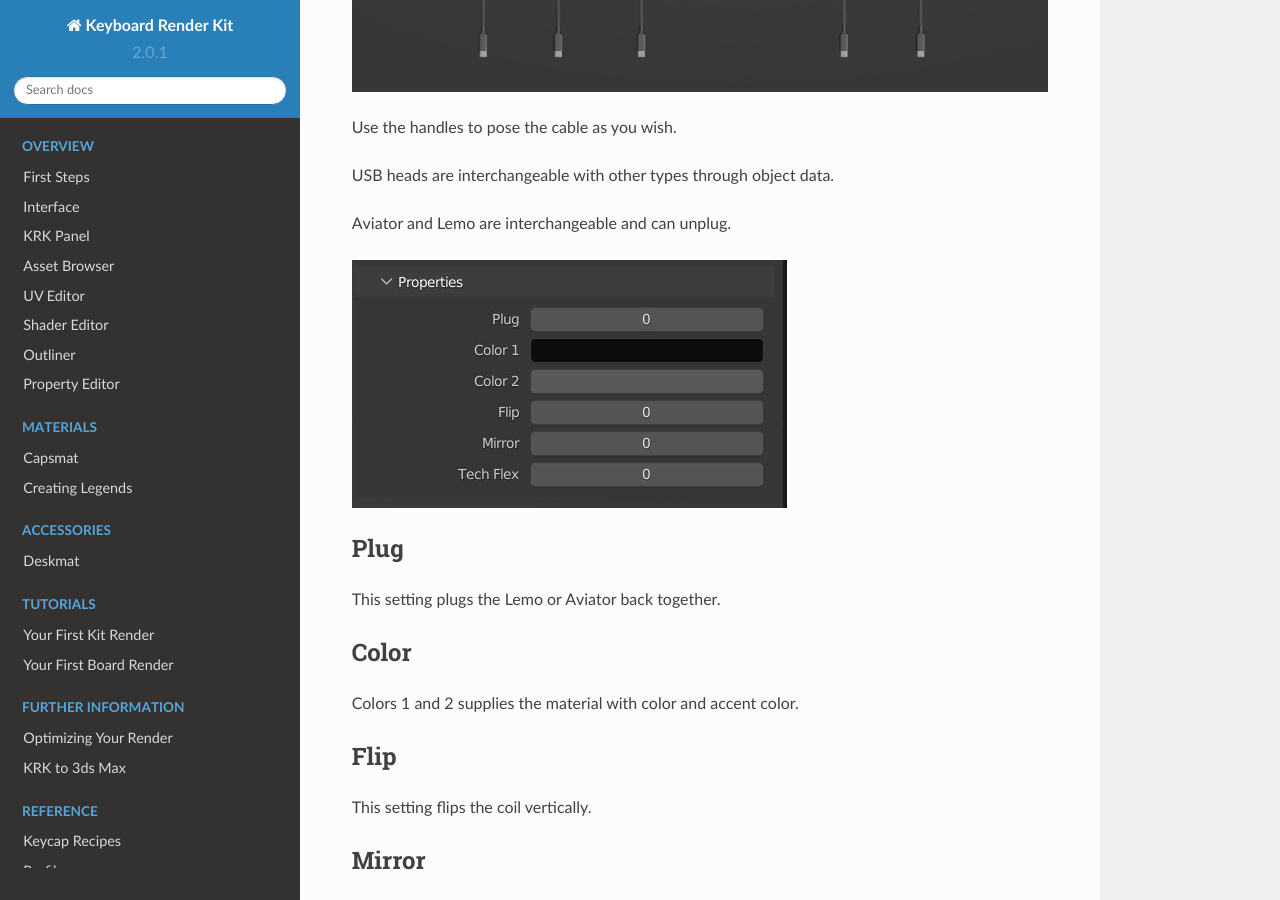
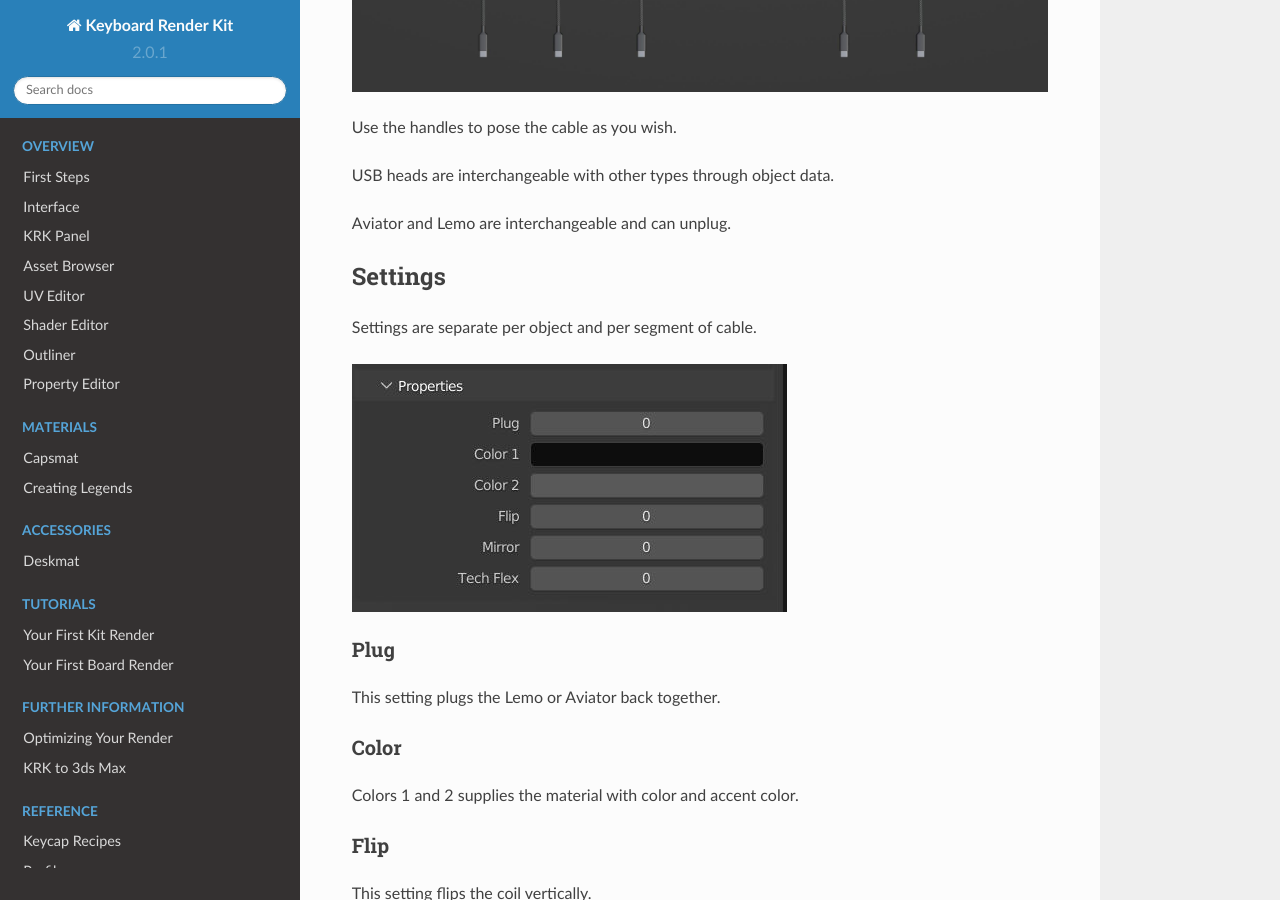
Before and after one commit to imperfectlink/KeyboardRenderKit, a Sphinx documentation site: the page built from docs/source/cables.rst, in a window 1280 px wide and 900 px high, scrolled down 765 px. Built offline with Sphinx 7.4.7 and the Read the Docs theme 2.0.0, drawn with Linux system fonts in a browser that asks for light colours.

Commit message:
Update cables.rst

```diff
--- a/docs/source/cables.rst
+++ b/docs/source/cables.rst
@@ -10,26 +10,30 @@ USB heads are interchangeable with other types through object data.
 
 Aviator and Lemo are interchangeable and can unplug.
 
+Settings
+~~~~
+Settings are separate per object and per segment of cable.
+
 .. image:: img/CableProps.JPG
 
 Plug
-~~~~
+----
 This setting plugs the Lemo or Aviator back together.
 
 Color
-~~~~
+----
 Colors 1 and 2 supplies the material with color and accent color.
 
 Flip
-~~~~
+----
 This setting flips the coil vertically.
 
 Mirror
-~~~~
+----
 Thus setting mirrors the cable horizontally.
 
 Tech Flex
-~~~~
+----
 This setting changes the cable over from a braid to Tech Flex.
 
 |
```
